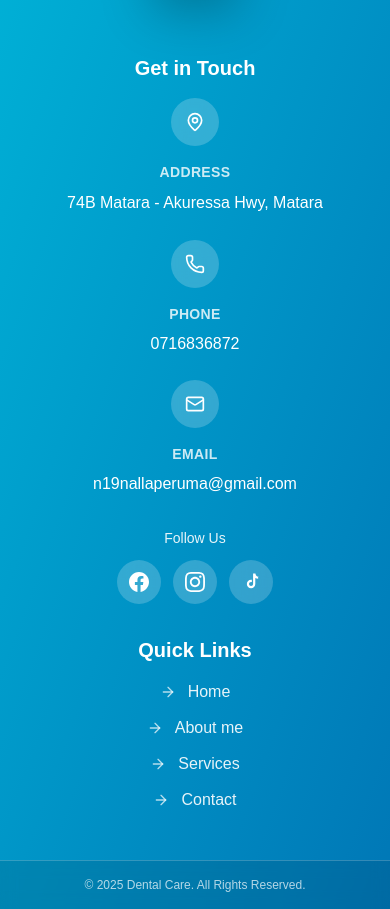
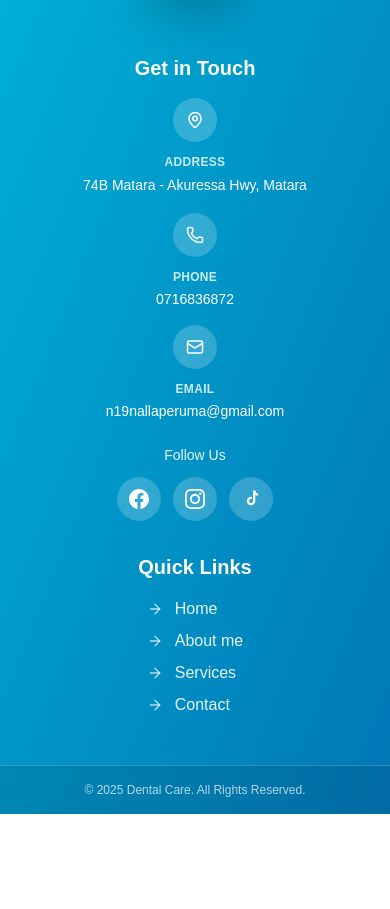
Before and after one commit to Dantal-Care/dental-care, a Next.js app: page / in a window 390 px wide. Shown: the part 4978-5887 px from the top of the page. After the commit the page ends 5792 px from the top, so only its background shows below. Built offline with nearby package versions, Linux system fonts and the light colour scheme.

Commit message:
Enhanced footer with alignments

```diff
--- a/src/components/UI/footer/Footer.tsx
+++ b/src/components/UI/footer/Footer.tsx
@@ -237,70 +237,72 @@ export default function Footer() {
               Quick Links
             </h2>
             <nav
-              className="space-y-3 lg:space-y-4"
+              className="flex flex-col items-center md:items-start"
               role="navigation"
               aria-label="Footer navigation"
             >
+              <div className="space-y-2 lg:space-y-3 w-fit">
                 {nav.map((item, index) => (
                   <Link
                     href={item.url}
                     key={index}
-                  className="flex items-center gap-3 group cursor-pointer justify-center md:justify-start hover:pl-2 transition-all duration-300"
+                    className="flex items-center gap-3 group cursor-pointer hover:pl-2 transition-all duration-300"
                   >
                     <ArrowRight
                       size={16}
                       className="text-white/70 group-hover:text-white group-hover:translate-x-1 transition-all duration-300 flex-shrink-0"
                       aria-hidden="true"
                     />
-                  <p className="text-white/90 group-hover:text-white transition-colors duration-300 text-base lg:text-lg font-medium">
+                    <p className="text-white/90 group-hover:text-white transition-colors duration-300 text-base lg:text-lg font-medium whitespace-nowrap">
                       {item.name}
                     </p>
                   </Link>
                 ))}
+              </div>
             </nav>
           </div>
 
           {/* Contact & Social Section */}
           <div className="text-white order-2 lg:order-3">
-            <h2 className="text-xl sm:text-2xl lg:text-3xl font-bold mb-4 lg:mb-6 text-center">
+            <h2 className="text-xl sm:text-2xl lg:text-3xl font-bold mb-4 lg:mb-6 text-center md:text-left">
               Get in Touch
             </h2>
 
             {/* Contact Information */}
-            <div className="space-y-6 lg:space-y-8 mb-8 lg:mb-10">
-              <div className="flex flex-col sm:flex-row items-center sm:items-start gap-4 sm:gap-3 group justify-center sm:justify-start">
-                <div className="flex items-center justify-center w-12 h-12 bg-white/20 backdrop-blur-sm rounded-full group-hover:bg-white/30 transition-all duration-300 flex-shrink-0">
+            <div className="space-y-4 md:space-y-6 lg:space-y-8 mb-6 md:mb-8 lg:mb-10">
+              <div className="flex flex-col md:flex-row items-center md:items-start gap-3 md:gap-4 group">
+                <div className="flex items-center justify-center w-11 h-11 md:w-12 md:h-12 bg-white/20 backdrop-blur-sm rounded-full group-hover:bg-white/30 transition-all duration-300 flex-shrink-0">
                   <MapPin
-                    size={20}
-                    className="text-white group-hover:scale-110 transition-all duration-300"
+                    size={18}
+                    className="text-white group-hover:scale-110 transition-all duration-300 md:size-5"
                     aria-hidden="true"
                   />
                 </div>
-                <div className="min-w-0 text-center sm:text-left flex-1">
-                  <p className="text-sm text-white/80 mb-2 font-semibold uppercase tracking-wide">
+                <div className="min-w-0 text-center md:text-left flex-1">
+                  <p className="text-xs md:text-sm text-white/80 mb-1 md:mb-2 font-semibold uppercase tracking-wide">
                     Address
                   </p>
-                  <address className="text-white text-base lg:text-lg leading-relaxed not-italic font-medium">
+                  <address className="text-white text-sm md:text-base lg:text-lg leading-relaxed not-italic font-medium">
                     {data.address}
                   </address>
                 </div>
               </div>
 
-              <div className="flex flex-col sm:flex-row items-center sm:items-start gap-4 sm:gap-3 group justify-center sm:justify-start">
-                <div className="flex items-center justify-center w-12 h-12 bg-white/20 backdrop-blur-sm rounded-full group-hover:bg-white/30 transition-all duration-300 flex-shrink-0">
+              <div className="flex flex-col md:flex-row items-center md:items-start gap-3 md:gap-4 group">
+                <div className="flex items-center justify-center w-11 h-11 md:w-12 md:h-12 bg-white/20 backdrop-blur-sm rounded-full group-hover:bg-white/30 transition-all duration-300 flex-shrink-0">
                   <Phone
-                    size={20}
-                    className="text-white group-hover:scale-110 transition-all duration-300"
+                    size={18}
+                    className="text-white group-hover:scale-110 transition-all duration-300 md:size-5"
                     aria-hidden="true"
                   />
                 </div>
-                <div className="text-center sm:text-left flex-1">
-                  <p className="text-sm text-white/80 mb-2 font-semibold uppercase tracking-wide">
+                <div className="text-center md:text-left flex-1">
+                  <p className="text-xs md:text-sm text-white/80 mb-1 md:mb-2 font-semibold uppercase tracking-wide">
                     Phone
                   </p>
                   <a
                     href={`tel:${data.mobile}`}
-                    className="text-white hover:text-white/90 text-base lg:text-lg transition-colors duration-200 font-medium block"
+                    className="text-white hover:text-white/90 text-sm md:text-base lg:text-lg transition-colors duration-200 font-medium block"
                     aria-label={`Call ${data.mobile}`}
                   >
                     {data.mobile}
@@ -308,21 +310,21 @@ export default function Footer() {
                 </div>
               </div>
 
-              <div className="flex flex-col sm:flex-row items-center sm:items-start gap-4 sm:gap-3 group justify-center sm:justify-start">
-                <div className="flex items-center justify-center w-12 h-12 bg-white/20 backdrop-blur-sm rounded-full group-hover:bg-white/30 transition-all duration-300 flex-shrink-0">
+              <div className="flex flex-col md:flex-row items-center md:items-start gap-3 md:gap-4 group">
+                <div className="flex items-center justify-center w-11 h-11 md:w-12 md:h-12 bg-white/20 backdrop-blur-sm rounded-full group-hover:bg-white/30 transition-all duration-300 flex-shrink-0">
                   <Mail
-                    size={20}
-                    className="text-white group-hover:scale-110 transition-all duration-300"
+                    size={18}
+                    className="text-white group-hover:scale-110 transition-all duration-300 md:size-5"
                     aria-hidden="true"
                   />
                 </div>
-                <div className="text-center sm:text-left flex-1 min-w-0">
-                  <p className="text-sm text-white/80 mb-2 font-semibold uppercase tracking-wide">
+                <div className="text-center md:text-left flex-1 min-w-0">
+                  <p className="text-xs md:text-sm text-white/80 mb-1 md:mb-2 font-semibold uppercase tracking-wide">
                     Email
                   </p>
                   <a
                     href={`mailto:${data.email}`}
-                    className="text-white hover:text-white/90 text-base lg:text-lg transition-colors duration-200 font-medium block break-all"
+                    className="text-white hover:text-white/90 text-sm md:text-base lg:text-lg transition-colors duration-200 font-medium block break-all"
                     aria-label={`Send email to ${data.email}`}
                   >
                     {data.email}
@@ -333,11 +335,11 @@ export default function Footer() {
 
             {/* Social Media Links */}
             {socialLinks.length > 0 && (
-              <div className="text-center">
+              <div className="text-center md:text-left">
                 <p className="text-white/90 text-sm lg:text-base font-medium mb-3 lg:mb-4">
                   Follow Us
                 </p>
-                <div className="flex gap-3 lg:gap-4 justify-center flex-wrap">
+                <div className="flex gap-3 lg:gap-4 justify-center md:justify-start flex-wrap">
                   {socialLinks.map((link, index) => (
                     <a
                       key={index}
```
Lines whose indentation alone changed are shown as unchanged.
